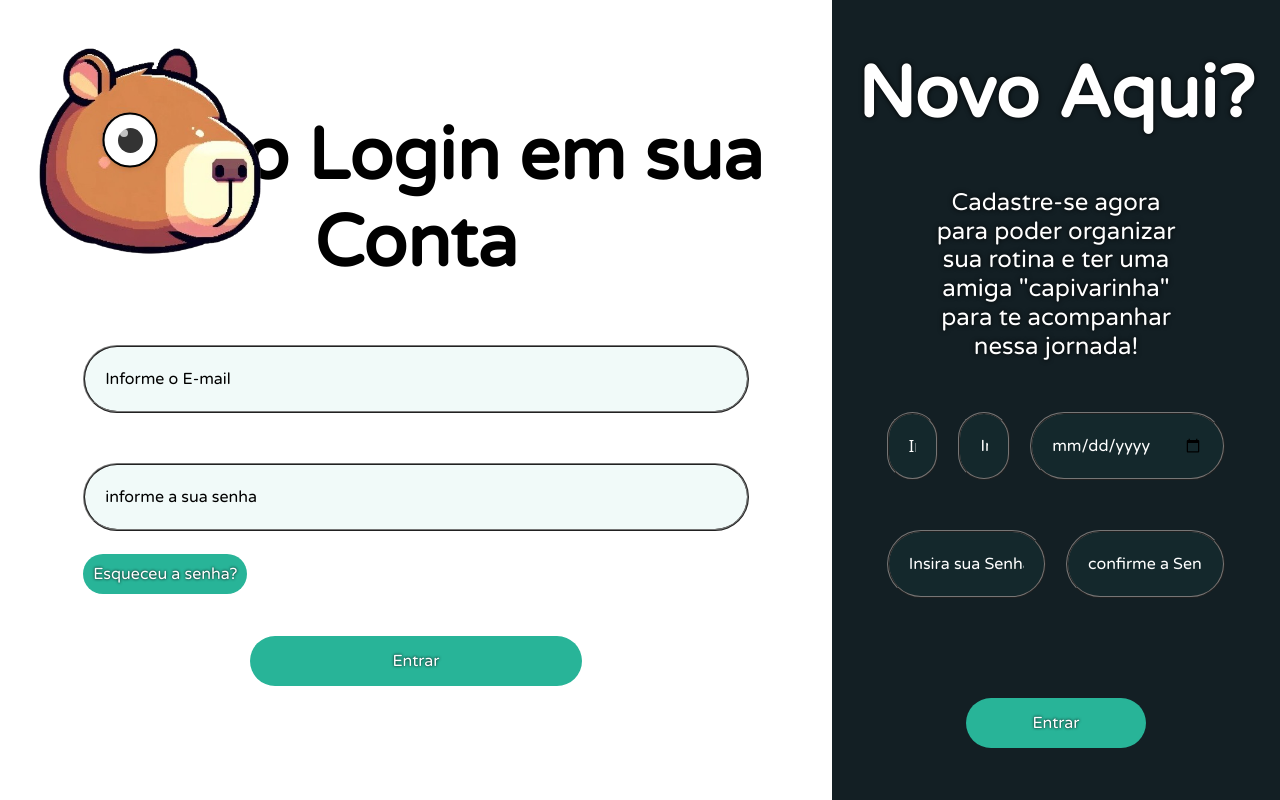
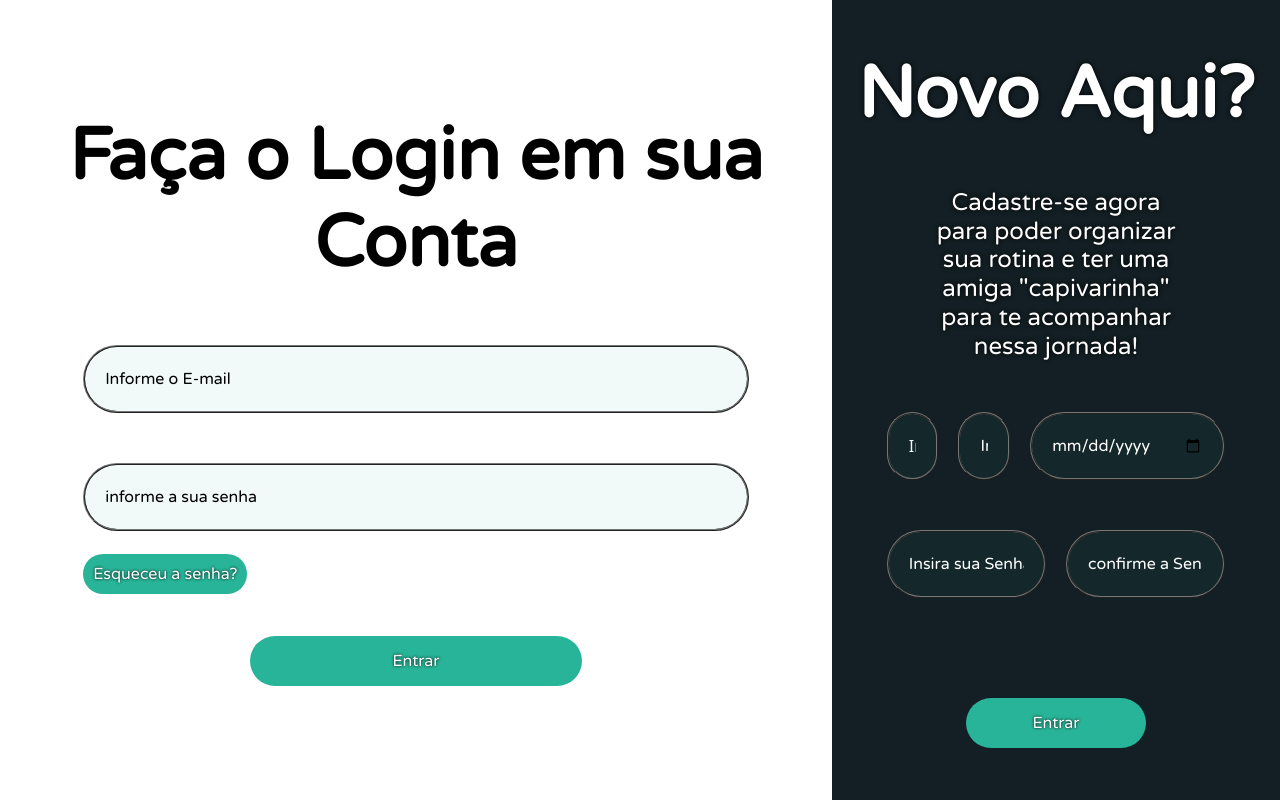
Before and after one commit to Rafael-conquista/Goal_notes, a React (Create React App) app in the folder front/goals-notes/: page / in a window 1280 px wide. Built offline with nearby package versions, Linux system fonts and the light colour scheme.

Commit message:
Adcionando_responsividade

```diff
--- a/front/goals-notes/src/pages/initial_page/initial_page.js
+++ b/front/goals-notes/src/pages/initial_page/initial_page.js
@@ -6,7 +6,7 @@ import '../../components/Style/loginStyle.css';
 import { remove_token } from '../../utils/token_verify.js';
 
 const Initial = () => {
-  const [telaMaiorCelular, setTelaMaiorCelular] = useState(window.innerWidth > 1000);
+  const [telaMaiorCelular, setTelaMaiorCelular] = useState(window.innerWidth > 1500);
 
   async function verify(token) {
     try {
@@ -14,30 +14,27 @@ const Initial = () => {
       const id = response.id
       if (sessionStorage.getItem("first_acess")){
         window.location.href = `/CapCreate`;
-      }else if (id) {
-        //quando tivermos a página inicial, passar o id para a url
+      } else if (id) {
         window.location.href = `${id}/goals`;
       } else {
-        console.log('é necessário realizar o login')
-        remove_token()
+        console.log('é necessário realizar o login');
+        remove_token();
       }
     } catch {
-      console.log('validation error')
+      console.log('validation error');
     }
   }
 
   useEffect(() => {
     const token = localStorage.getItem('token');
     if (token) {
-      verify(token)
+      verify(token);
     }
   }, []);
 
-
   useEffect(() => {
-
     const verificarTamanhoDaTela = () => {
-      setTelaMaiorCelular(window.innerWidth > 1000);
+      setTelaMaiorCelular(window.innerWidth > 1500);
     };
 
     window.addEventListener('resize', verificarTamanhoDaTela);
@@ -47,21 +44,29 @@ const Initial = () => {
     };
   }, []);
 
+  useEffect(() => {
+    document.body.style.overflow = 'hidden';
+
+    return () => {
+      document.body.style.overflow = '';
+    };
+  }, []);
+
   return (
     <section className='sectionLoginForm'>
-      { telaMaiorCelular &&(
+      {telaMaiorCelular && (
         <>
-          <img className='logoCapivara capivaraOlha' src='/content/capivaraSemOlhos.png' alt="capivaraSemOlhos"></img>
+          <img className='logoCapivara capivaraOlha' src='/content/capivaraSemOlhos.png' alt="capivaraSemOlhos" />
           <div id='cap' className="eyes">
             <div className="eye" id="leftEye"></div>
           </div>
         </>
       )}
       <div id='login' className='cardLogin grid'>
-          <LoginComponent />
+        <LoginComponent />
       </div>
       <div id='registro' className='cardRegister grid'>
-          <RegisterComponent />
+        <RegisterComponent />
       </div>
     </section>
   );
```
